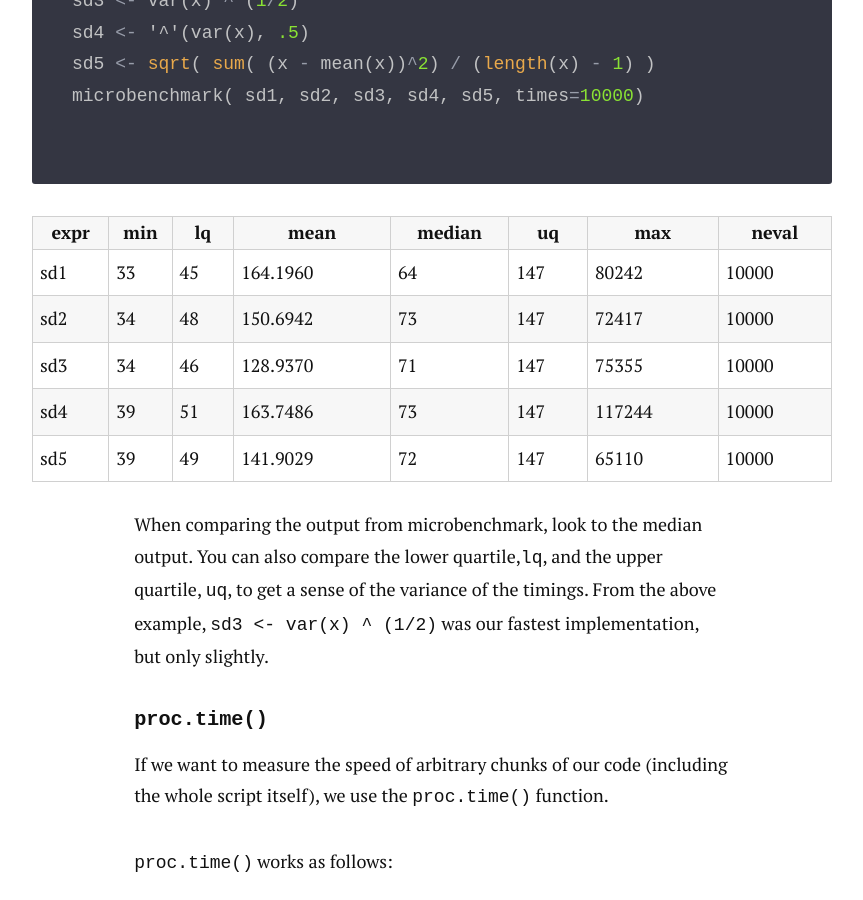
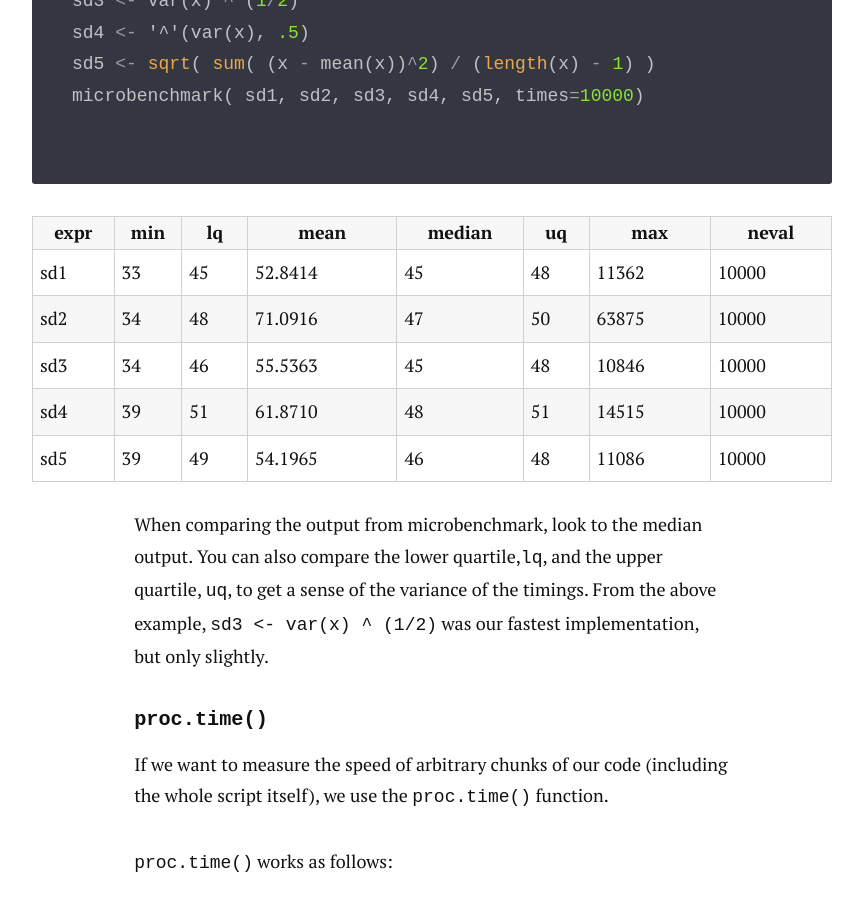
Before and after one commit to jwilber/old_website, a Jekyll site: the page built from _posts/2016-09-30-Writing-More-Efficient-R-Code.markdown, in a window 1280 px wide and 900 px high, scrolled down 3795 px. Shown: the whole window, without its empty margins (208-1071 px from the left). Built offline with Jekyll 4.4.1, drawn with Linux system fonts in a browser that asks for light colours; nearby versions of some CDN libraries; formulas are drawn with MathJax 3.

Commit message:
Update 2016-09-30-Writing-More-Efficient-R-Code.markdown
updated table for sd

````diff
--- a/_posts/2016-09-30-Writing-More-Efficient-R-Code.markdown
+++ b/_posts/2016-09-30-Writing-More-Efficient-R-Code.markdown
@@ -85,13 +85,13 @@ microbenchmark( sd1, sd2, sd3, sd4, sd5, times=10000)
 ```
 
 
-| expr | min | lq | mean     | median | uq  | max    | neval |
-|------|-----|----|----------|--------|-----|--------|-------|
-| sd1  | 33  | 45 | 164.1960 | 64     | 147 | 80242  | 10000 |
-| sd2  | 34  | 48 | 150.6942 | 73     | 147 | 72417  | 10000 |
-| sd3  | 34  | 46 | 128.9370 | 71     | 147 | 75355  | 10000 |
-| sd4  | 39  | 51 | 163.7486 | 73     | 147 | 117244 | 10000 |
-| sd5  | 39  | 49 | 141.9029 | 72     | 147 | 65110  | 10000 |
+| expr | min | lq | mean    | median | uq  | max  | neval |
+|------|-----|----|---------|--------|-----|------|-------|
+| sd1  | 33  | 45 | 52.8414 | 45     | 48 | 11362 | 10000 |
+| sd2  | 34  | 48 | 71.0916 | 47     | 50 | 63875 | 10000 |
+| sd3  | 34  | 46 | 55.5363 | 45     | 48 | 10846 | 10000 |
+| sd4  | 39  | 51 | 61.8710 | 48     | 51 | 14515 | 10000 |
+| sd5  | 39  | 49 | 54.1965 | 46     | 48 | 11086 | 10000 |
 
 When comparing the output from microbenchmark, look to the median output. You can also compare the lower quartile,`lq`, and the upper quartile, `uq`, to get a sense of the variance of the timings. From the above example, `sd3 <- var(x) ^ (1/2)` was our fastest implementation, but only slightly.
 
````
